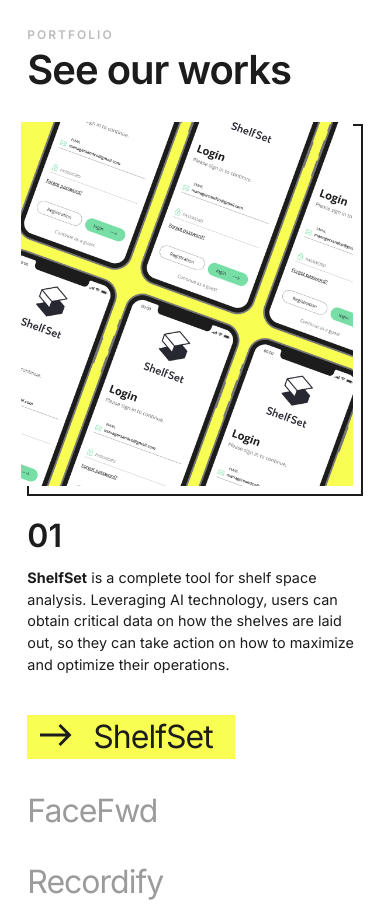
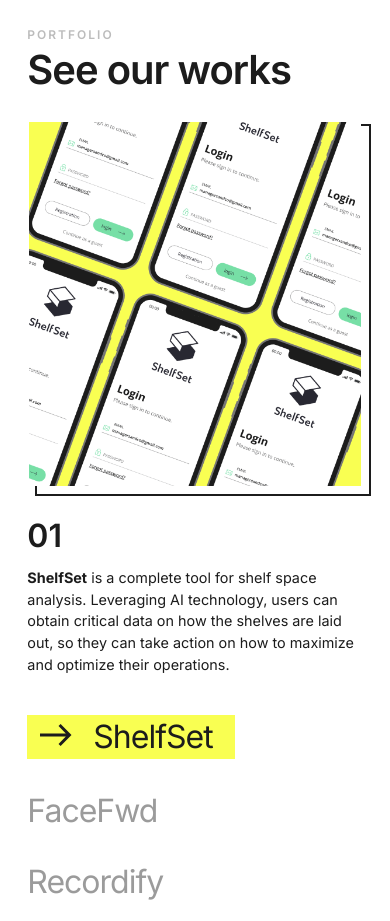
Before and after one commit to marianoForge/quillokFinal, a React (Create React App) app: page / in a window 390 px wide. Shown: the part 4660-5581 px from the top of the page. Built offline with nearby package versions, Linux system fonts and the light colour scheme; a web font is replaced by a local one.

Commit message:
work image
position mobile

```diff
--- a/src/styles/portfolio.module.css
+++ b/src/styles/portfolio.module.css
@@ -154,6 +154,7 @@
   }
   .frameImageWork{
     align-self: center;
+    left: 8px;
   }
   .leftContent{
     align-self: baseline;
```
